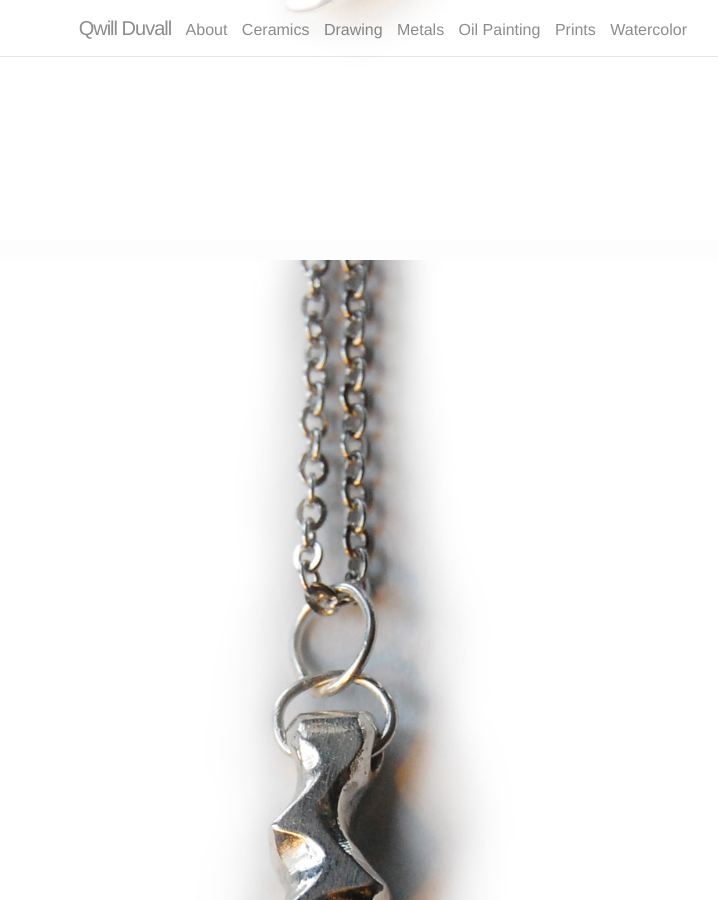
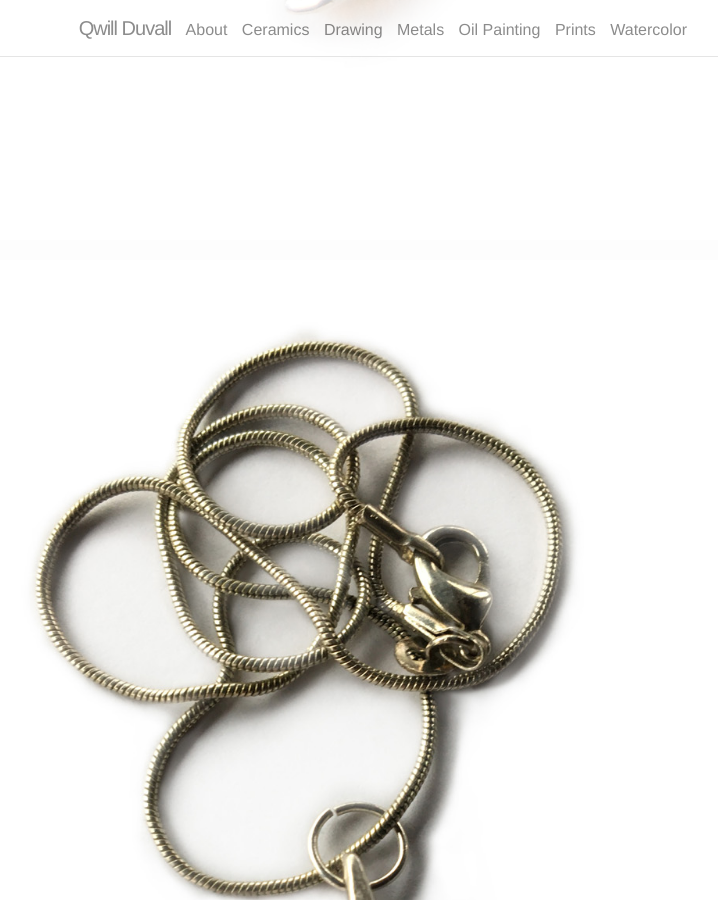
Before and after one commit to qwilanikan/qwilanikan.github.io, a Jekyll site: the page built from _metals/pendants.markdown, in a window 1280 px wide and 900 px high, scrolled down 3278 px. Shown: the whole window, without its empty margins (303-1021 px from the left). Built offline with Jekyll 4.4.1, drawn with Linux system fonts in a browser that asks for light colours; nearby versions of some CDN libraries.

Commit message:
add bulb pendant

```diff
--- a/_metals/pendants.markdown
+++ b/_metals/pendants.markdown
@@ -8,6 +8,7 @@
     - src: /img/metals/wave_pendant.jpg
     - src: /img/metals/twig_pendant.jpg
     - src: /img/metals/curly_pendant.jpg
+    - src: /img/metals/bulb_pendant.jpg
     - src: /img/metals/jagged_pendant.jpg
 ---
 <figure>
@@ -32,3 +33,9 @@
   <img
     class="post-image" src="{{ page.image[3].src }}">
 </figure>
+
+
+<figure>
+  <img
+    class="post-image" src="{{ page.image[3].src }}">
+</figure>
```
Also changed, not shown: img/metals/bulb_pendant.jpg (added).
